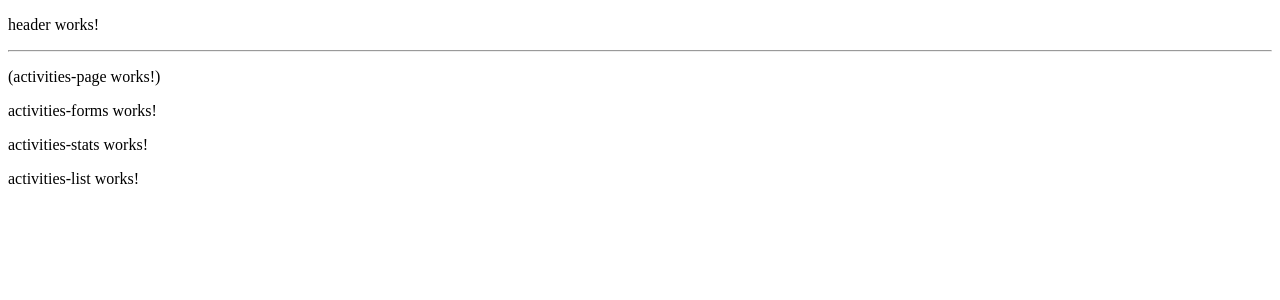
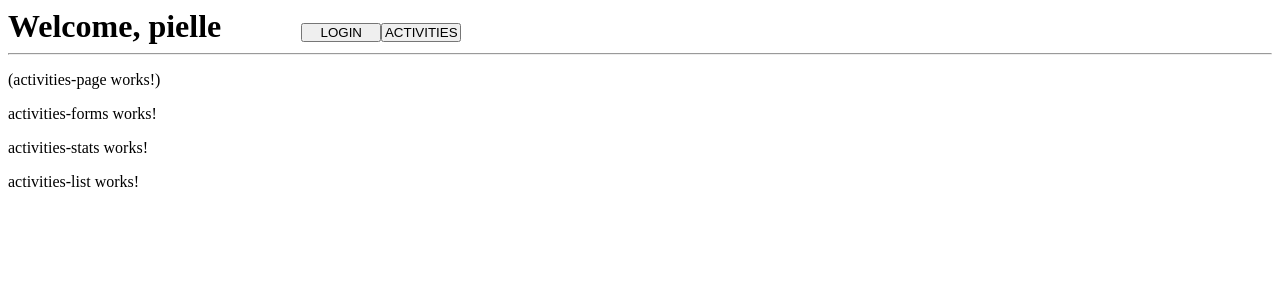
Before and after one commit to pielle87/FitTracker, an Angular app: page /activities in a window 1280 px wide. Shown: the top 300 px of the page. Built offline with nearby package versions, Linux system fonts and the light colour scheme.

Commit message:
first commit 'Header'

```diff
--- a/src/app/core/components/header/header.component.css
+++ b/src/app/core/components/header/header.component.css
@@ -0,0 +1,10 @@
+h1 {
+  display: inline;
+  margin-right: 5rem;
+}
+
+button {
+  width: 5rem;
+  text-align: center;
+  padding: 0%;
+}
--- a/src/app/core/components/header/header.component.html
+++ b/src/app/core/components/header/header.component.html
@@ -1,2 +1,5 @@
-<p>header works!</p>
+<h1>Welcome, {{ user.name }}</h1>
+<button [routerLink]="['/login']" routerLinkActive="router-link-active">LOGIN</button>
+<button [routerLink]="['/activities']" routerLinkActive="router-link-active">ACTIVITIES</button>
+<!-- TODO: <button (click)="onClick()">{{buttonText}}</button> -->
 <hr>
--- a/src/app/core/components/header/header.component.ts
+++ b/src/app/core/components/header/header.component.ts
@@ -1,4 +1,6 @@
 import { Component, OnInit } from '@angular/core';
+import { Router } from '@angular/router';
+import { appRoutesName } from 'src/app/app-routing.module';
 
 @Component({
   selector: 'app-header',
@@ -6,10 +8,25 @@ import { Component, OnInit } from '@angular/core';
   styleUrls: ['./header.component.css']
 })
 export class HeaderComponent implements OnInit {
+  isLoggedIn = false;
+  user = { name: 'pielle' };
+  buttonText = 'LOGIN'
 
-  constructor() { }
+  constructor(private router: Router) { }
 
   ngOnInit(): void {
   }
 
+  // TODO
+  // onClick() {
+  //   if (this.isLoggedIn) {
+  //     this.buttonText = 'LOGOUT';
+  //   } else {
+  //     const currentUrl = this.router.url.substr(1);
+  //     this.buttonText = (appRoutesName.ACTIVITIES === currentUrl) ? 'ACTIVITIES' : 'LOGIN';
+  //     const targetUrl = (appRoutesName.ACTIVITIES === currentUrl) ? appRoutesName.LOGIN : appRoutesName.ACTIVITIES;
+  //     this.router.navigate([targetUrl]);
+  //   }
+  // }
+
 }
```
